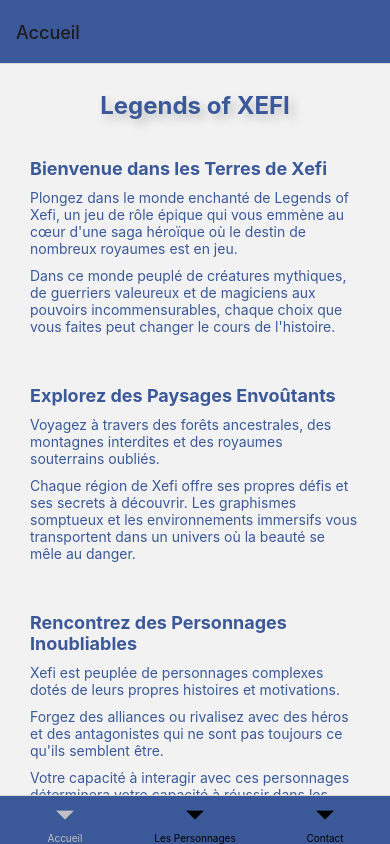
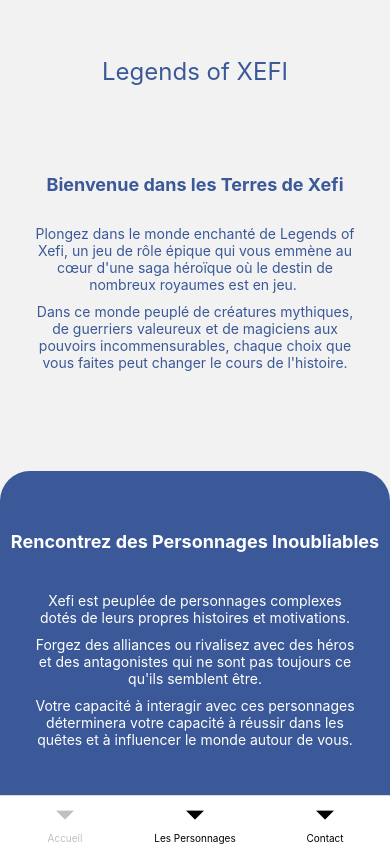
Before and after one commit to mchanfiou/projet-react-rattrapage, a React Native app in the folder App/: screen /Acceuil in a window 390 px wide. Built offline with nearby package versions, Linux system fonts and the light colour scheme.

Commit message:
9e commit

```diff
--- a/App/App.js
+++ b/App/App.js
@@ -24,7 +24,7 @@ function StackNavigator() {
 function App() {
   return (
     <NavigationContainer>
-      <Tab.Navigator  screenOptions={{headerStyle: { backgroundColor: '#3B5998'}, tabBarStyle:{backgroundColor: '#3B5998'}, tabBarInactiveTintColor: 'black', tabBarActiveTintColor: '#c0c0c0' }} tabBarOptions={{}}>
+      <Tab.Navigator  screenOptions={{headerShown: false, tabBarInactiveTintColor: 'black', tabBarActiveTintColor: '#c0c0c0' }}>
         <Tab.Screen name="Accueil" component={StackNavigator} />
         <Tab.Screen name="Les Personnages" component={List}/>
         <Tab.Screen name="Contact" component={Contact}/>
--- a/App/CustomPages/home.js
+++ b/App/CustomPages/home.js
@@ -1,6 +1,6 @@
 import React from 'react';
-import { StatusBar } from 'expo-status-bar';
-import { TouchableOpacity ,ImageBackground ,StyleSheet, Text, View, Button } from 'react-native';
+
+import { StyleSheet, Text, View} from 'react-native';
 
 
 
@@ -12,14 +12,14 @@ function Home() {
           <Text style={styles.titre}>Bienvenue dans les Terres de Xefi</Text>
           <Text style={styles.p1}>Plongez dans le monde enchanté de Legends of Xefi, un jeu de rôle épique qui vous emmène au cœur d'une saga héroïque où le destin de nombreux royaumes est en jeu. </Text>
           <Text style={styles.p2}>Dans ce monde peuplé de créatures mythiques, de guerriers valeureux et de magiciens aux pouvoirs incommensurables, chaque choix que vous faites peut changer le cours de l'histoire.</Text>
-          <Text style={styles.titre}>Explorez des Paysages Envoûtants </Text>
-          <Text style={styles.p1}>
-Voyagez à travers des forêts ancestrales, des montagnes interdites et des royaumes souterrains oubliés. </Text>
-          <Text style={styles.p2}>Chaque région de Xefi offre ses propres défis et ses secrets à découvrir. Les graphismes somptueux et les environnements immersifs vous transportent dans un univers où la beauté se mêle au danger.</Text>
-          <Text style={styles.titre}>Rencontrez des Personnages Inoubliables</Text>
-          <Text style={styles.p1}>Xefi est peuplée de personnages complexes dotés de leurs propres histoires et motivations.</Text>
-          <Text style={styles.p1}>Forgez des alliances ou rivalisez avec des héros et des antagonistes qui ne sont pas toujours ce qu'ils semblent être.</Text>
-          <Text style={styles.p2}>Votre capacité à interagir avec ces personnages déterminera votre capacité à réussir dans les quêtes et à influencer le monde autour de vous.</Text>
+          <View style={styles.container2}>
+                <Text style={styles.titre2}>Rencontrez des Personnages Inoubliables</Text>
+                <Text style={styles.p12}>Xefi est peuplée de personnages complexes dotés de leurs propres histoires et motivations.</Text>
+                <Text style={styles.p12}>Forgez des alliances ou rivalisez avec des héros et des antagonistes qui ne sont pas toujours ce qu'ils semblent être.</Text>
+                <Text style={styles.p22}>Votre capacité à interagir avec ces personnages déterminera votre capacité à réussir dans les quêtes et à influencer le monde autour de vous.</Text>
+          </View>
+
+
 
     </View>
   );
@@ -30,42 +30,73 @@ const styles = StyleSheet.create({
     flex: 1,
 
   },
-  image: {
+  container2: {
     flex: 1,
-    justifyContent: 'center',
+    backgroundColor: '#3B5998',
+    borderTopLeftRadius: 30,
+    borderTopRightRadius: 30,
   },
   titreGrand: {
     color: '#3B5998',
     fontSize: 24,
     lineHeight: 84,
-    fontWeight: 'bold',
     textAlign: 'center',
-    textShadowColor: '#c0c0c0',
-    textShadowOffset:{width: 5, height: 5},
-    textShadowRadius:10
+    paddingTop: 30,
+    paddingBottom: 60
+
 
   },
   titre: {
     color: '#3B5998',
     fontSize: 18,
     fontWeight: 'bold',
-    marginLeft: 30,
-    paddingTop: 10,
-    paddingBottom: 10
+    textAlign: 'center',
+    paddingBottom: 30
   },
   p1: {
     color: '#3B5998',
     fontSize: 14,
     marginLeft: 30,
     marginRight: 30,
-    paddingBottom: 10
+    paddingBottom: 10,
+    textAlign: 'center'
   },
   p2: {
     color: '#3B5998',
     fontSize: 14,
     marginLeft: 30,
     marginRight: 30,
-    paddingBottom: 40
+    paddingBottom: 100,
+    textAlign: 'center'
+  },
+  titre2: {
+    color: 'white',
+
+    fontSize: 18,
+    fontWeight: 'bold',
+    textAlign: 'center',
+    paddingTop: 60,
+    paddingBottom: 40,
+    borderTopRightRadius: 100
+  },
+  p12: {
+    color: 'white',
+    marginLeft: 30,
+    marginRight: 30,
+    paddingBottom: 10,
+    fontSize: 14,
+    textAlign: 'center',
+    paddingBottom: 10,
+  },
+  p22: {
+    color: 'white',
+
+    fontSize: 14,
+    marginLeft: 30,
+    marginRight: 30,
+    paddingBottom: 10,
+    paddingBottom: 165,
+    textAlign: 'center'
   },
   button: {
     borderWidth: 2,
--- a/App/CustomPages/list.js
+++ b/App/CustomPages/list.js
@@ -36,7 +36,7 @@ function List ({navigation}) {
 const styles = StyleSheet.create({
   container: {
     flex: 1,
-    backgroundColor: "#c0c0c0"
+
   },
   input: {
     width: '75%',
```
